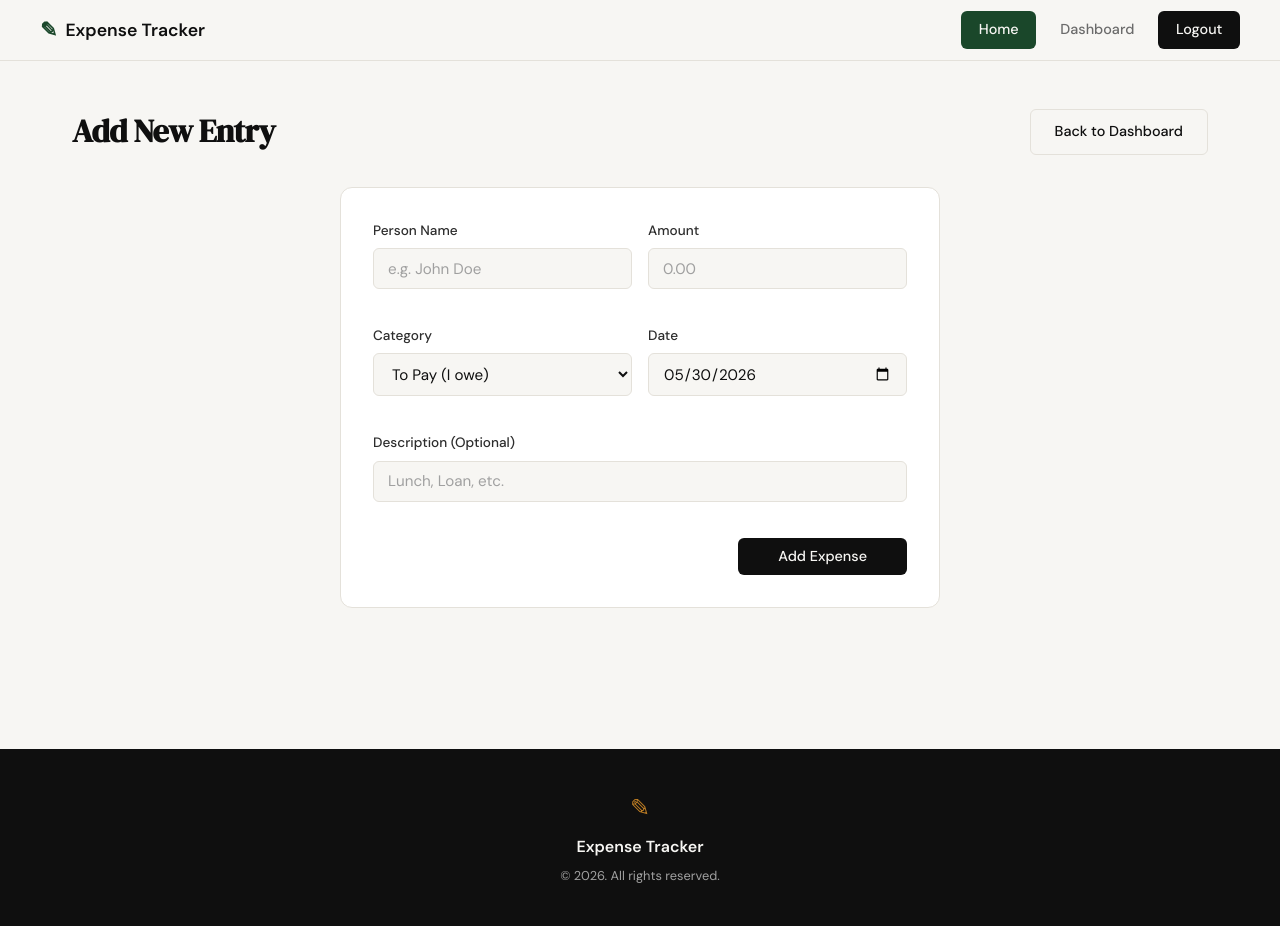
After one commit to Veman21122002/expense-tracker, a Flask app: page /add_expense in a window 1280 px wide. The commit adds this page. Run offline with Flask 3, Linux system fonts and the light colour scheme; the visitor is signed in with stand-in values (Sample User, id 1).

Commit message:
added a feature to keep list separate and add expense separate

```diff
--- a/app.py
+++ b/app.py
@@ -92,10 +92,15 @@ def dashboard():
                            total_to_pay=total_to_pay,
                            total_take_from=total_take_from)
 
-@app.route('/add_expense', methods=['POST'])
+@app.route('/add_expense', methods=['GET', 'POST'])
 def add_expense():
     if 'user_id' not in session:
         return redirect(url_for('login'))
+
+    if request.method == 'GET':
+        import datetime
+        today = datetime.date.today().isoformat()
+        return render_template('add_expense.html', today=today)
 
     try:
         person_name = request.form.get('person_name')
--- /dev/null
+++ b/templates/add_expense.html
@@ -0,0 +1,42 @@
+{% extends "base.html" %}
+{% block title %}Add New Expense - Expense Tracker{% endblock %}
+
+{% block content %}
+<div style="max-width: var(--max-width); margin: 3rem auto; padding: 0 2rem;">
+    <div style="display: flex; justify-content: space-between; align-items: center; margin-bottom: 2rem;">
+        <h1 class="hero-title" style="font-size: 2rem; margin: 0;">Add New Entry</h1>
+        <a href="{{ url_for('dashboard') }}" class="btn-ghost" style="color: var(--ink); text-decoration: none;">Back to Dashboard</a>
+    </div>
+
+    <div class="auth-card" style="max-width: 600px; margin: 0 auto;">
+        <form action="{{ url_for('add_expense') }}" method="POST" style="display: grid; grid-template-columns: 1fr 1fr; gap: 1rem;">
+            <div class="form-group">
+                <label>Person Name</label>
+                <input type="text" name="person_name" class="form-input" placeholder="e.g. John Doe" required>
+            </div>
+            <div class="form-group">
+                <label>Amount</label>
+                <input type="number" step="0.01" name="amount" class="form-input" placeholder="0.00" required>
+            </div>
+            <div class="form-group">
+                <label>Category</label>
+                <select name="category" class="form-input" required>
+                    <option value="to_pay">To Pay (I owe)</option>
+                    <option value="take_from">Take From (Owed to me)</option>
+                </select>
+            </div>
+            <div class="form-group">
+                <label>Date</label>
+                <input type="date" name="date" class="form-input" required value="{{ today }}">
+            </div>
+            <div class="form-group" style="grid-column: span 2;">
+                <label>Description (Optional)</label>
+                <input type="text" name="description" class="form-input" placeholder="Lunch, Loan, etc.">
+            </div>
+            <div style="grid-column: span 2; text-align: right;">
+                <button type="submit" class="btn-primary" style="padding: 0.6rem 2.5rem;">Add Expense</button>
+            </div>
+        </form>
+    </div>
+</div>
+{% endblock %}
```
Also changed, not shown: CLAUDE.md (+4 -1 lines), templates/dashboard.html (+5 -40 lines), 1 other file.
